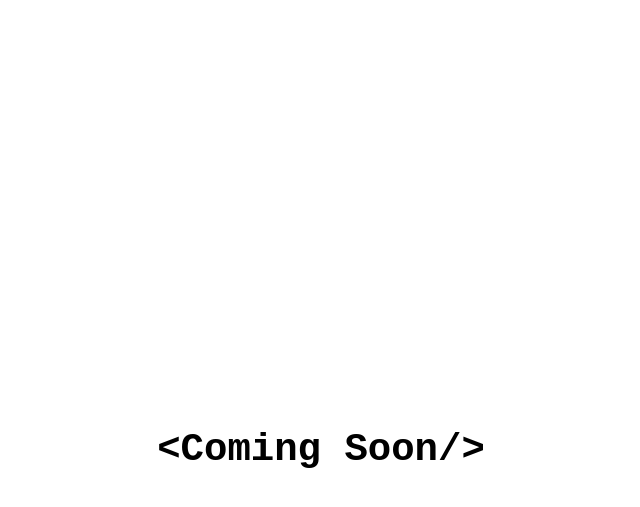
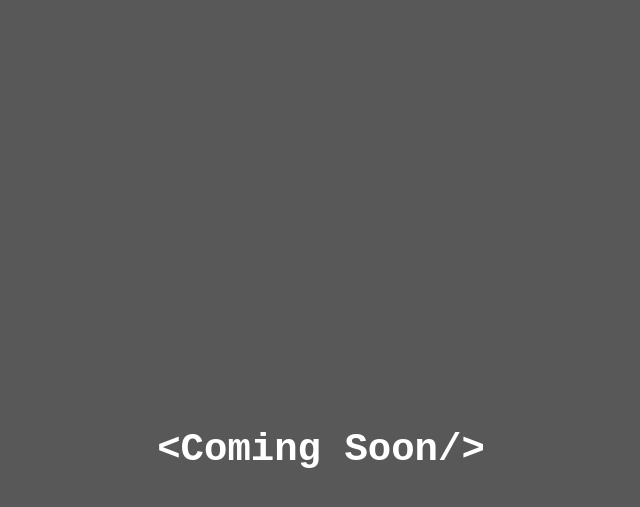
Before and after one commit to naahchi/testing, a Jekyll site: the page built from coming-soon/index.html, in a window 1280 px wide. Shown: the top 507 px of the page, without its empty margins (319-959 px from the left). Built offline with Jekyll 4.4.1, drawn with Linux system fonts in a browser that asks for light colours.

Commit message:
Update index.html

```diff
--- a/coming-soon/index.html
+++ b/coming-soon/index.html
@@ -12,7 +12,7 @@ title: Codemoney Coming Soon
     <title>{{ page.title }}</title>
     <link rel="stylesheet" href="/css/style.css">
 </head>
-<body>
+<body style="background-color: rgb(88, 88, 88);color: white;">
     <div style="height: 100dvh;display: grid;place-items: center;font-family: monospace;font-size: 3em;font-weight: bold;">&lt;Coming Soon/&gt;</div>
 </body>
 </html>
```
